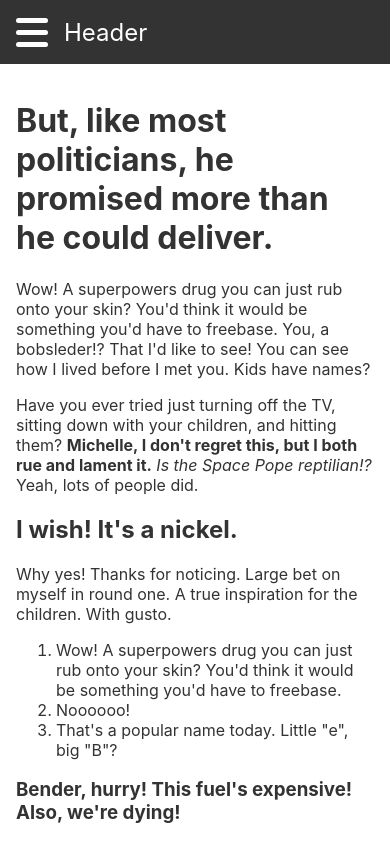
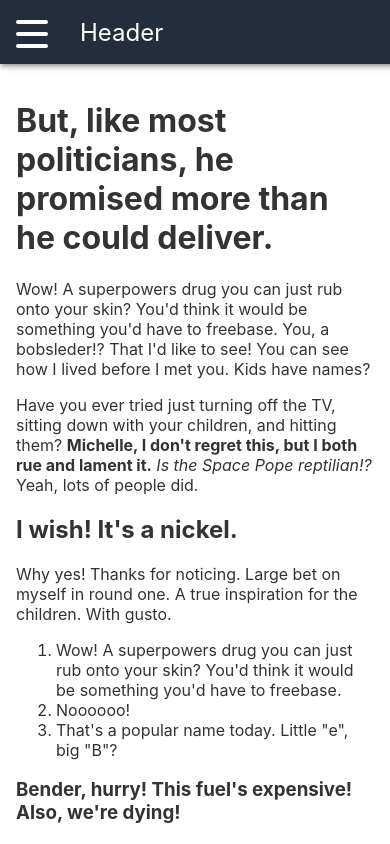
Before and after one commit to LBiddiscombe/svelte-app-shell, a Svelte app: page / in a window 390 px wide. Shown: the top 844 px of the page. Built offline with nearby package versions, Linux system fonts and the light colour scheme.

Commit message:
move hamburger to top level and restyle

```diff
--- a/public/global.css
+++ b/public/global.css
@@ -1,3 +1,12 @@
+:root {
+  --primary-dark: #222e3c;
+  --primary-light: #fff;
+  --secondary-dark: #3e4854;
+  --secondary-light: #e3e5e7;
+  --accent: #fed024;
+  --header-height: 4rem;
+}
+
 html,
 body {
   position: relative;
--- a/src/components/App.svelte
+++ b/src/components/App.svelte
@@ -1,40 +1,24 @@
 <script lang="ts">
   import Header from './Header.svelte'
+  import Hamburger from './Hamburger.svelte'
   import Aside from './Aside.svelte'
   import Main from './Main.svelte'
 
   let asideOpen: boolean = false
-
-  function handleHamburger(event: any) {
-    asideOpen = event.detail
-  }
+  let asideWidth: string
 </script>
 
 <style>
   .app {
-    --primary-dark: #333;
-    --primary-light: #fff;
-    --secondary-dark: #555;
-    --secondary-light: #eee;
-    --accent: #fed024;
-    --header-height: 4rem;
-    --aside-width: 20rem;
-
     display: flex;
     flex-direction: column;
     min-height: 100vh;
   }
-
-  .content {
-    display: flex;
-    min-height: calc(100vh - var(--header-height));
-  }
 </style>
 
-<div class="app">
-  <Header on:hamburgerToggle={handleHamburger} />
-  <div class="content">
-    <Aside open={asideOpen} />
-    <Main />
-  </div>
+<div class="app" style="--aside-width: 20rem;">
+  <Header />
+  <Hamburger bind:checked={asideOpen} />
+  <Aside open={asideOpen} bind:asideWidth />
+  <Main offsetLeft={asideWidth} />
 </div>
--- a/src/components/Aside.svelte
+++ b/src/components/Aside.svelte
@@ -1,19 +1,31 @@
 <script lang="ts">
   import Icon from 'svelte-awesome'
   import { faHome, faTh, faAngleDoubleLeft, faAngleDoubleRight } from '@fortawesome/free-solid-svg-icons'
+
   export let open: boolean = false
-  export let sticky: boolean = true
+  export let asideWidth: string = '20rem'
+
   let collapsed = false
   let collapseIcon
 
-  $: collapseIcon = collapsed ? faAngleDoubleRight : faAngleDoubleLeft
+  $: {
+    collapseIcon = collapsed ? faAngleDoubleRight : faAngleDoubleLeft
+    asideWidth = open ? (collapsed ? '4rem' : '20rem') : '0'
+  }
 </script>
 
 <style>
   aside {
-    width: 0;
+    position: fixed;
+    top: 0;
+    left: 0;
+    height: calc(100vh - var(--header-height));
+    display: flex;
+    flex-direction: column;
+    padding-top: var(--header-height);
     transform: translateX(calc(var(--aside-width) * -1));
     transition: all 0.2s;
+    background-color: var(--secondary-dark);
     background: linear-gradient(
       to right,
       var(--secondary-dark) 0,
@@ -27,26 +39,15 @@
     transform: translateX(0);
   }
 
-  .sticky {
-    position: sticky;
-    top: var(--header-height);
-    height: calc(100vh - var(--header-height));
-    display: flex;
-    flex-direction: column;
+  .spacer {
+    flex-grow: 1;
   }
 
-  .options {
-    padding: 0.5rem 1rem;
+  button {
     border: 0;
     background-color: transparent;
-    color: var(--primary-light);
-    margin-bottom: 0;
-    width: 4rem;
-    justify-self: flex-end;
-  }
-
-  .spacer {
-    flex-grow: 1;
+    padding: 8;
+    margin: 0;
   }
 
   .item {
@@ -59,8 +60,7 @@
     padding-right: 0;
   }
 
-  .item:hover,
-  .options:hover {
+  .item:hover {
     background-color: rgba(255, 255, 255, 0.3);
     transition: 0.3s;
     transition-property: background-color;
@@ -74,7 +74,10 @@
 </style>
 
 <aside class:open style={open && collapsed ? 'width: 4rem;' : open ? 'width: var(--aside-width)' : ''}>
-  <div class:sticky>
+  <button class="item" on:click={() => (collapsed = !collapsed)}>
+    <Icon data={collapseIcon} scale="2" class="icon" />
+
+  </button>
   <a href="/" class="item">
     <Icon data={faHome} scale="2" class="icon" />
     <span style={collapsed ? 'display: none' : ''}>Home</span>
@@ -84,8 +87,5 @@
     <span style={collapsed ? 'display: none' : ''}>Crossfade Demo</span>
   </a>
   <div class="spacer" />
-    <button class="options" on:click={() => (collapsed = !collapsed)}>
-      <Icon data={collapseIcon} scale="2" />
-    </button>
-  </div>
+
 </aside>
--- a/src/components/Hamburger.svelte
+++ b/src/components/Hamburger.svelte
@@ -1,9 +1,5 @@
-<script>
-  import { createEventDispatcher } from 'svelte'
-  const dispatch = createEventDispatcher()
-  let open = false
-
-  $: dispatch('hamburgerToggle', open)
+<script lang="ts">
+  export let checked: boolean
 </script>
 
 <style>
@@ -15,6 +11,13 @@
 
   .nav-icon {
     width: 2rem;
+    position: fixed;
+    top: 0;
+    left: 0;
+    z-index: 99;
+    padding: 0.75rem 1rem 0.25rem;
+    height: 3rem;
+    background-color: var(--primary-dark);
   }
 
   .nav-icon:after,
@@ -24,27 +27,25 @@
     border-radius: 3px;
     content: '';
     display: block;
-    height: 5px;
-    margin: 7px 0;
+    height: 0.25rem;
+    margin: 0.5rem 0;
     transition: all 0.1s ease-in-out;
   }
 
-  .open.nav-icon:before {
+  .checked.nav-icon:before {
     transform: translateY(12px) rotate(45deg);
   }
 
-  .open.nav-icon:after {
+  .checked.nav-icon:after {
     transform: translateY(-12px) rotate(-45deg);
   }
 
-  .open.nav-icon div {
+  .checked.nav-icon div {
     transform: scale(0);
   }
 </style>
 
-<div>
-  <input type="checkbox" bind:checked={open} id="navicon" />
-  <label for="navicon" class="nav-icon" class:open>
-    <div />
-  </label>
-</div>
+<label class="nav-icon" class:checked>
+  <input type="checkbox" bind:checked />
+  <div />
+</label>
--- a/src/components/Header.svelte
+++ b/src/components/Header.svelte
@@ -1,7 +1,5 @@
-<script>
-  import Hamburger from './Hamburger.svelte'
+<script lang="ts">
 
-  // your script goes here
 </script>
 
 <style>
@@ -10,15 +8,17 @@
   }
 
   header {
-    position: sticky;
+    position: fixed;
     top: 0;
+    width: 100%;
     background-color: var(--primary-dark);
     color: var(--primary-light);
     display: flex;
     align-items: center;
     min-height: var(--header-height);
-    padding: 0 1rem;
+    padding-left: 4rem;
     z-index: 2;
+    box-shadow: rgba(0, 0, 0, 0.14) 0 4px 5px 0, rgba(0, 0, 0, 0.12) 0 1px 10px 0, rgba(0, 0, 0, 0.3) 0 2px 4px -1px;
   }
 
   .title {
@@ -29,6 +29,5 @@
 </style>
 
 <header>
-  <Hamburger on:hamburgerToggle />
   <div class="title">Header</div>
 </header>
--- a/src/components/Main.svelte
+++ b/src/components/Main.svelte
@@ -1,15 +1,18 @@
-<script>
-  // your script goes here
+<script lang="ts">
+  export let offsetLeft: string = '20rem'
 </script>
 
 <style>
   main {
+    margin-left: var(--sidebar-width);
+    margin-top: var(--header-height);
     padding: 1rem;
     flex: 1;
+    transition: margin 0.2s ease-out;
   }
 </style>
 
-<main>
+<main style="margin-left: {offsetLeft}">
   <h1>But, like most politicians, he promised more than he could deliver.</h1>
   <p>
     Wow! A superpowers drug you can just rub onto your skin? You'd think it would be something you'd have to freebase.
```
Lines whose indentation alone changed are shown as unchanged.
